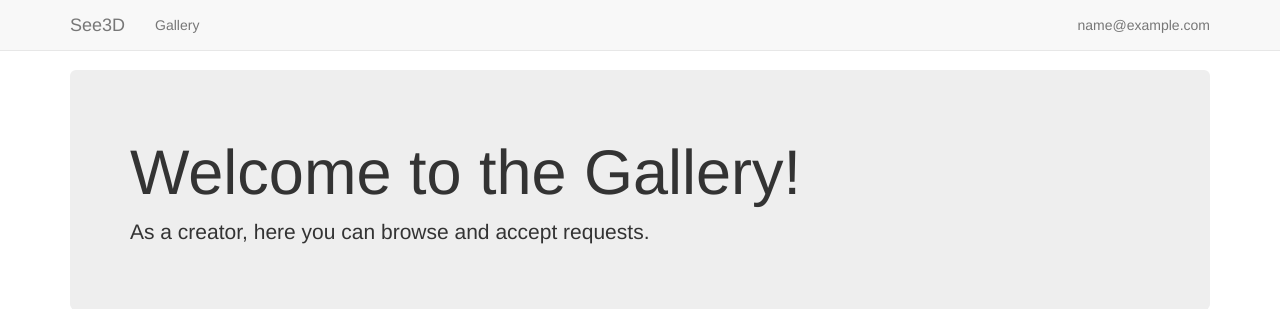
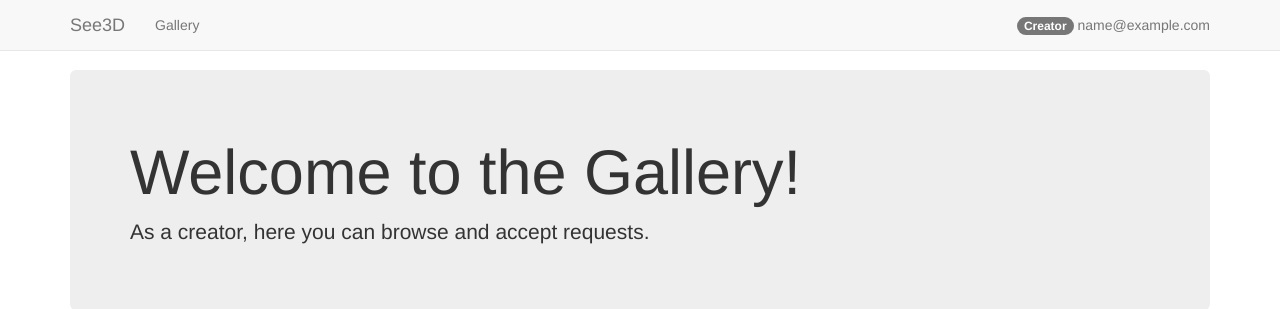
Before and after one commit to beginner-innovators/See3D, a Flask app: page /gallery/ in a window 1280 px wide. Shown: the top 309 px of the page. Run offline with Flask 2, Linux system fonts and the light colour scheme; a user stored in the database is signed in; tables that the repository leaves empty hold one stand-in row (values such as "Sample post"); some libraries are stand-ins or nearby versions.

Commit message:
Add badge for creator accounts.

```diff
--- a/See3D/templates/navbar.html
+++ b/See3D/templates/navbar.html
@@ -35,7 +35,11 @@
           </li>
         </ul>
         <ul class="nav navbar-nav navbar-right">
+          {% if current_user.is_creator %}
+          <li><a href={{ url_for('profile') }}><span class="badge badge-default">Creator</span> {{ current_user.email|e }}</a></li>
+          {% else %}
           <li><a href={{ url_for('profile') }}>{{ current_user.email|e }}</a></li>
+          {% endif %}
         </ul>
       </div>
 
```
